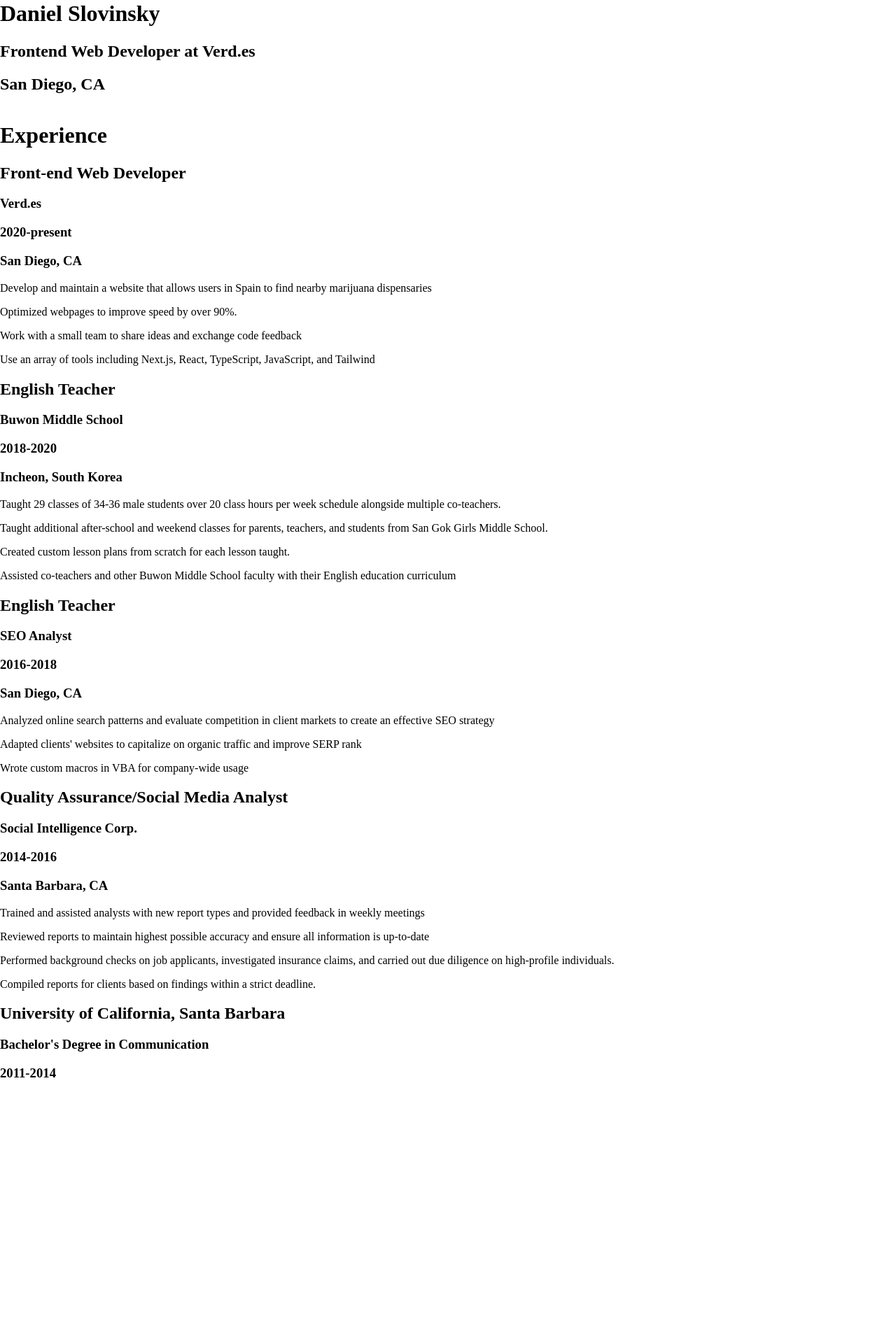
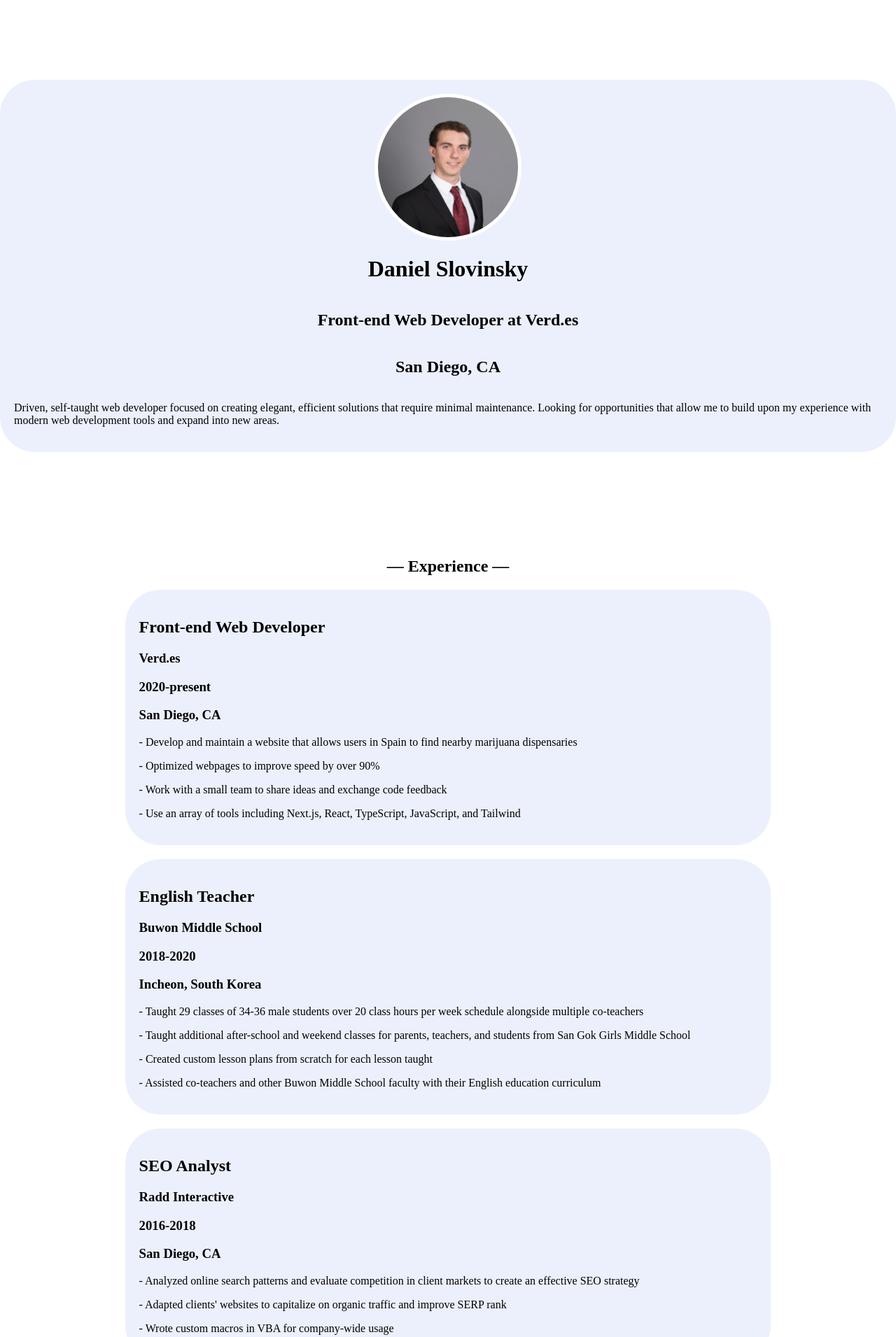
Before and after one commit to dslovinsky/danielslovinsky.com, a Next.js app: page / in a window 1280 px wide. Shown: the part 20-1931 px from the top of the page at 70% size. Before the commit the page ends 1584 px from the top, so only its background shows below. Built offline with nearby package versions, Linux system fonts and the light colour scheme.

Commit message:
Creates basic resume template

```diff
--- a/components/Content/Profile.tsx
+++ b/components/Content/Profile.tsx
@@ -1,11 +1,30 @@
+import Image from 'next/image';
+import me from 'public/photos/me.png';
 import styles from 'styles/index.module.scss';
 
 export default function Profile() {
   return (
-    <div className={styles.profile}>
-      <h1>Daniel Slovinsky</h1>
-      <h2>Frontend Web Developer at Verd.es</h2>
-      <h2>San Diego, CA</h2>
+    <div className={styles.profile_container}>
+      <div className={styles.profile}>
+        <div className={styles.photo_container}>
+          <Image
+            src={me}
+            alt="Daniel Slovinsky"
+            className={styles.photo}
+            height={200}
+            width={200}
+          />
+        </div>
+        <h1 className="text-2xl">Daniel Slovinsky</h1>
+        <h2>Front-end Web Developer at Verd.es</h2>
+        <h2>San Diego, CA</h2>
+        <p className="max-w-5xl p-4 text-center">
+          Driven, self-taught web developer focused on creating elegant,
+          efficient solutions that require minimal maintenance. Looking for
+          opportunities that allow me to build upon my experience with modern
+          web development tools and expand into new areas.
+        </p>
+      </div>
     </div>
   );
 }
--- a/components/Content/Resume.tsx
+++ b/components/Content/Resume.tsx
@@ -1,94 +1,103 @@
 import styles from 'styles/index.module.scss';
+
+type Job = {
+  title: string;
+  employer: string;
+  dates: string;
+  location: string;
+  duties: string[];
+};
+
+type School = {
+  name: string;
+  degree: string;
+  dates: string;
+};
+
+const jobs: Job[] = [
+  {
+    title: 'Front-end Web Developer',
+    employer: 'Verd.es',
+    dates: '2020-present',
+    location: 'San Diego, CA',
+    duties: [
+      'Develop and maintain a website that allows users in Spain to find nearby marijuana dispensaries',
+      'Optimized webpages to improve speed by over 90%',
+      'Work with a small team to share ideas and exchange code feedback',
+      'Use an array of tools including Next.js, React, TypeScript, JavaScript, and Tailwind',
+    ],
+  },
+  {
+    title: 'English Teacher',
+    employer: 'Buwon Middle School',
+    dates: '2018-2020',
+    location: 'Incheon, South Korea',
+    duties: [
+      'Taught 29 classes of 34-36 male students over 20 class hours per week schedule alongside multiple co-teachers',
+      'Taught additional after-school and weekend classes for parents, teachers, and students from San Gok Girls Middle School',
+      'Created custom lesson plans from scratch for each lesson taught',
+      'Assisted co-teachers and other Buwon Middle School faculty with their English education curriculum',
+    ],
+  },
+  {
+    title: 'SEO Analyst',
+    employer: 'Radd Interactive',
+    dates: '2016-2018',
+    location: 'San Diego, CA',
+    duties: [
+      'Analyzed online search patterns and evaluate competition in client markets to create an effective SEO strategy',
+      "Adapted clients' websites to capitalize on organic traffic and improve SERP rank",
+      'Wrote custom macros in VBA for company-wide usage',
+    ],
+  },
+  {
+    title: 'Quality Assurance/Social Media Analyst',
+    employer: 'Social Intelligence Corp.',
+    dates: '2014-2016',
+    location: 'Santa Barbara, CA',
+    duties: [
+      'Trained and assisted analysts with new report types and provided feedback in weekly meetings',
+      'Reviewed reports to maintain highest possible accuracy and ensure all information is up-to-date',
+      'Performed background checks on job applicants, investigated insurance claims, and carried out due diligence on high-profile individuals',
+      'Compiled reports for clients based on findings within a strict deadline',
+    ],
+  },
+];
+
+const schools: School[] = [
+  {
+    name: 'University of California, Santa Barbara',
+    degree: "Bachelor's Degree in Communication",
+    dates: '2011-2014',
+  },
+];
 
 export default function Resume() {
   return (
-    <div>
+    <div className={styles.resume}>
       <div className={styles.experience}>
-        <h1>Experience</h1>
-        <div className={styles.verdes}>
-          <h2>Front-end Web Developer</h2>
-          <h3>Verd.es</h3>
-          <h3>2020-present</h3>
-          <h3>San Diego, CA</h3>
-          <p>
-            Develop and maintain a website that allows users in Spain to find
-            nearby marijuana dispensaries
-          </p>
-          <p>Optimized webpages to improve speed by over 90%.</p>
-          <p>
-            Work with a small team to share ideas and exchange code feedback
-          </p>
-          <p>
-            Use an array of tools including Next.js, React, TypeScript,
-            JavaScript, and Tailwind
-          </p>
-        </div>
-        <div className={styles.buwon}>
-          <h2>English Teacher</h2>
-          <h3>Buwon Middle School</h3>
-          <h3>2018-2020</h3>
-          <h3>Incheon, South Korea</h3>
-          <p>
-            Taught 29 classes of 34-36 male students over 20 class hours per
-            week schedule alongside multiple co-teachers.
-          </p>
-          <p>
-            Taught additional after-school and weekend classes for parents,
-            teachers, and students from San Gok Girls Middle School.
-          </p>
-          <p>
-            Created custom lesson plans from scratch for each lesson taught.
-          </p>
-          <p>
-            Assisted co-teachers and other Buwon Middle School faculty with
-            their English education curriculum
-          </p>
-        </div>
-        <div className={styles.radd}>
-          <h2>English Teacher</h2>
-          <h3>SEO Analyst</h3>
-          <h3>2016-2018</h3>
-          <h3>San Diego, CA</h3>
-          <p>
-            Analyzed online search patterns and evaluate competition in client
-            markets to create an effective SEO strategy
-          </p>
-          <p>
-            Adapted clients' websites to capitalize on organic traffic and
-            improve SERP rank
-          </p>
-          <p>Wrote custom macros in VBA for company-wide usage</p>
-        </div>
-        <div className={styles.social_intel}>
-          <h2>Quality Assurance/Social Media Analyst</h2>
-          <h3>Social Intelligence Corp.</h3>
-          <h3>2014-2016</h3>
-          <h3>Santa Barbara, CA</h3>
-          <p>
-            Trained and assisted analysts with new report types and provided
-            feedback in weekly meetings
-          </p>
-          <p>
-            Reviewed reports to maintain highest possible accuracy and ensure
-            all information is up-to-date
-          </p>
-          <p>
-            Performed background checks on job applicants, investigated
-            insurance claims, and carried out due diligence on high-profile
-            individuals.
-          </p>
-          <p>
-            Compiled reports for clients based on findings within a strict
-            deadline.
-          </p>
-        </div>
+        <h1>— Experience —</h1>
+        {jobs.map(({title, employer, dates, location, duties}) => (
+          <div>
+            <h2>{title}</h2>
+            <h3>{employer}</h3>
+            <h3>{dates}</h3>
+            <h3>{location}</h3>
+            {duties.map((duty) => (
+              <p>- {duty}</p>
+            ))}
+          </div>
+        ))}
       </div>
       <div className={styles.education}>
-        <div>
-          <h2>University of California, Santa Barbara</h2>
-          <h3>Bachelor's Degree in Communication</h3>
-          <h3>2011-2014</h3>
-        </div>
+        <h1>— Education —</h1>
+        {schools.map(({name, degree, dates}) => (
+          <div>
+            <h2>{name}</h2>
+            <h3>{degree}</h3>
+            <h3>{dates}</h3>
+          </div>
+        ))}
       </div>
     </div>
   );
--- a/styles/index.module.scss
+++ b/styles/index.module.scss
@@ -7,5 +7,62 @@
 .main {
   display: flex;
   flex-direction: column;
+  align-items: center;
+}
+
+.profile_container {
+  height: 100vh; //change to vh units later
+  display: flex;
+  flex-direction: column;
   justify-content: center;
+
+  .profile {
+    background-color: rgba(royalblue, 0.1);
+    padding: 20px;
+    min-width: 600px;
+    border-radius: 50px;
+    display: flex;
+    flex-direction: column;
+    align-items: center;
+
+    .photo_container {
+      background-color: white;
+      padding: 5px;
+      border-radius: 50%;
+      display: inherit;
+
+      .photo {
+        border-radius: 50%;
+      }
+    }
+  }
 }
+
+.resume {
+  h1 {
+    display: flex;
+    justify-content: center;
+    font-size: x-large;
+    font-weight: bold;
+  }
+
+  .experience {
+    > div {
+      background-color: rgba(royalblue, 0.1);
+      padding: 20px;
+      min-width: 600px;
+      border-radius: 50px;
+      margin: 20px 0;
+    }
+  }
+
+  .education {
+    > div {
+      background-color: rgba(darkgreen, 0.1);
+      padding: 20px;
+      min-width: 600px;
+      border-radius: 50px;
+      margin: 20px 0;
+    }
+  }
+}
```
Also changed, not shown: public/photos/me.png (added).
